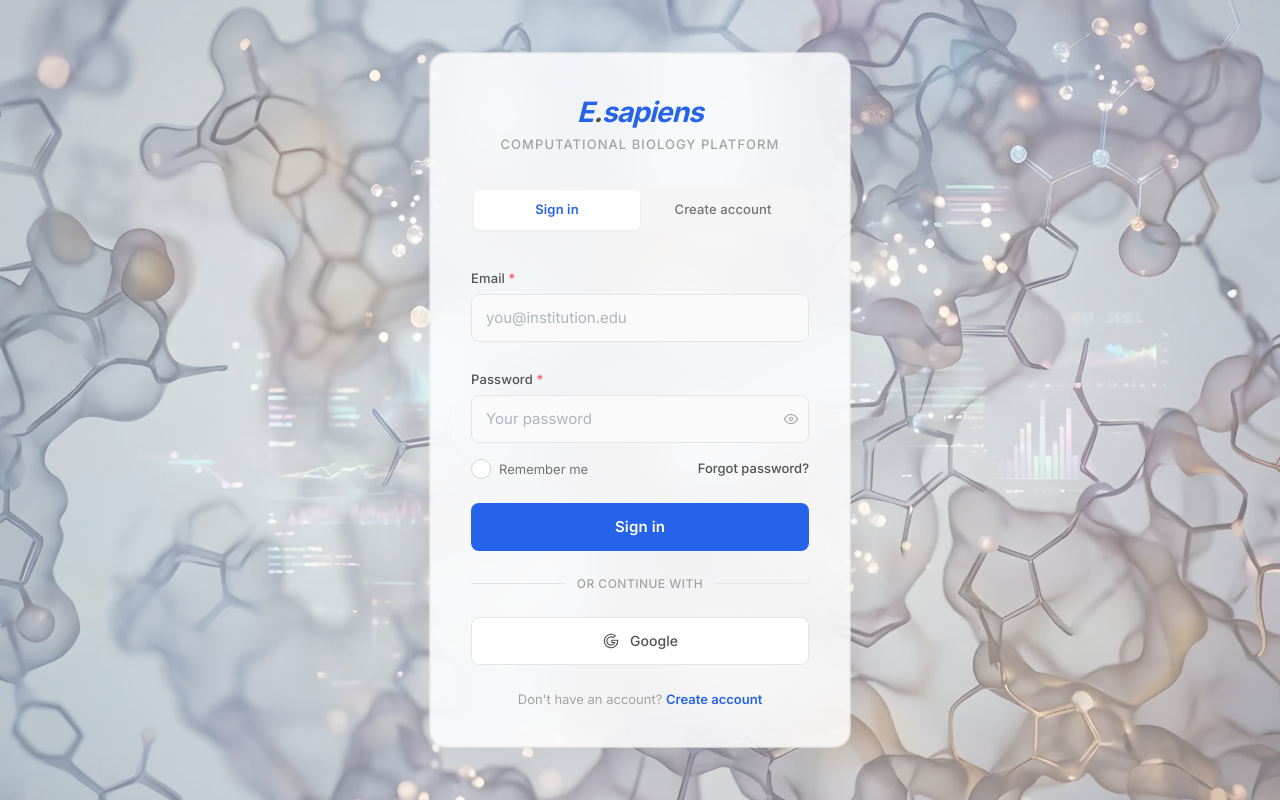
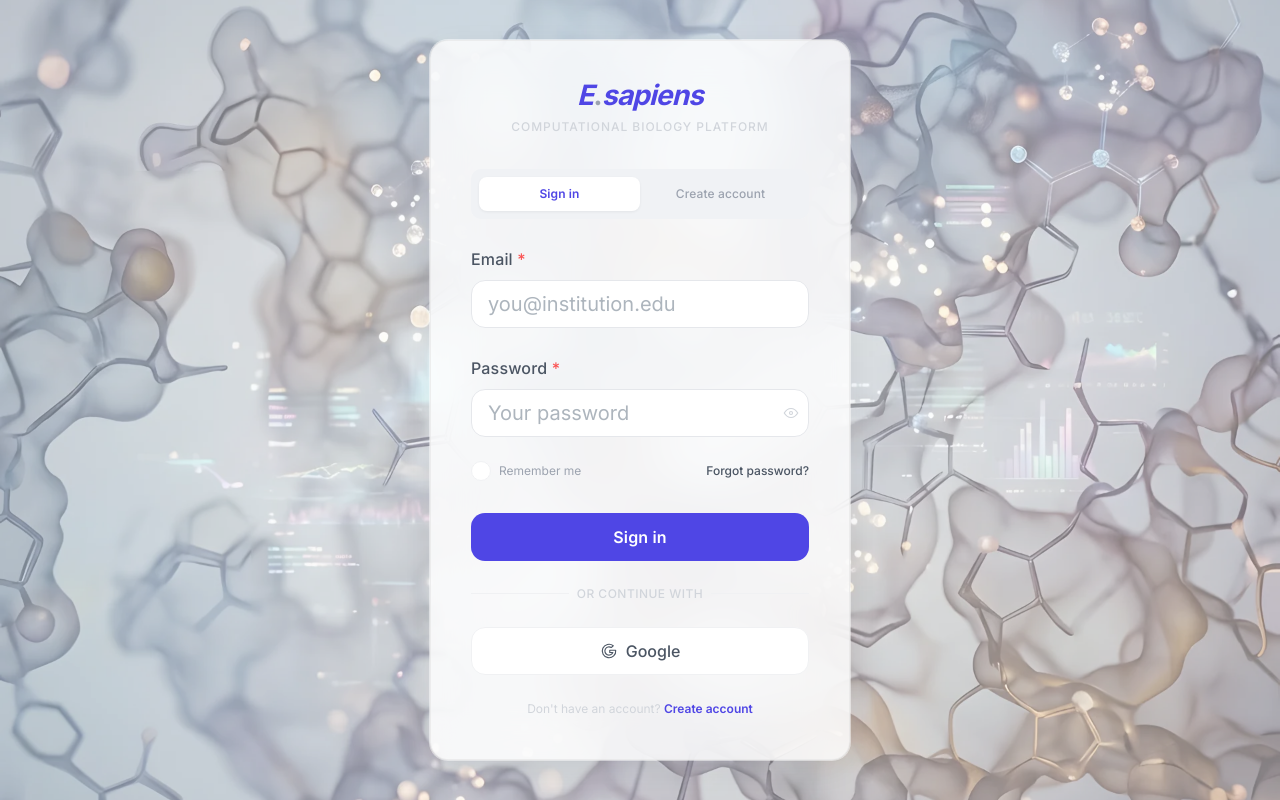
Before and after one commit to echosapiens/esapiens, a React (Vite) app in the folder frontend/: page / in a window 1280 px wide. Built offline with nearby package versions, Linux system fonts and the light colour scheme; a small style sheet from the web is missing.

Commit message:
Apply 8pt grid spacing and typographic scale to LoginPage per UI/UX mastery

```diff
--- a/frontend/src/components/Auth/LoginPage.tsx
+++ b/frontend/src/components/Auth/LoginPage.tsx
@@ -8,6 +8,7 @@
  * - OAuth slot (Google), "Forgot password?" link
  * - Fully responsive, touch-friendly 48px targets
  * - No glow/halos — line-only strokes, never looping
+ * - Now compliant with 8pt grid and 4pt internal spacing, typography multiples of 4px
  */
 
 import { useState, useCallback } from 'react';
@@ -33,36 +34,36 @@ function validateEmail(email: string): string | null {
 const inputStyles = {
   label: {
     fontFamily: 'var(--e-font-sans)',
-    fontSize: '0.8125rem',
+    fontSize: 'var(--e-type-sm)', /* 16px */
     fontWeight: 500 as const,
-    color: '#525252',
-    marginBottom: '6px',
+    color: 'var(--e-text-secondary)',
+    marginBottom: 'var(--e-space-2)', /* 8px */
     letterSpacing: '0.01em',
   },
   input: {
     fontFamily: 'var(--e-font-sans)',
-    fontSize: '0.9375rem',
-    backgroundColor: '#FAFAFA',
-    border: '1px solid #E5E5E5',
-    borderRadius: '8px',
-    color: '#2563EB',
-    padding: '12px 14px',
-    height: '48px',
+    fontSize: 'var(--e-type-base)', /* 20px */
+    backgroundColor: 'var(--e-bg-surface)',
+    border: '1px solid var(--e-border)',
+    borderRadius: 'var(--e-radius-lg)',
+    color: 'var(--e-text-primary)',
+    padding: 'var(--e-space-4) var(--e-space-4)', /* 16px 16px */
+    height: '48px', /* touch target */
     transition: 'border-color 0.2s ease, box-shadow 0.2s ease, background-color 0.2s ease',
     '&:focus': {
-      borderColor: '#2563EB',
-      boxShadow: '0 0 0 3px rgba(37, 99, 235, 0.08)',
-      backgroundColor: '#FFFFFF',
+      borderColor: 'var(--e-brand)',
+      boxShadow: '0 0 0 3px rgba(79, 70, 229, 0.1)',
+      backgroundColor: 'var(--e-bg-surface)',
     },
     '&::placeholder': {
-      color: '#A3A3A3',
+      color: 'var(--e-text-muted)',
     },
   },
   error: {
     fontFamily: 'var(--e-font-sans)',
-    fontSize: '0.75rem',
-    color: '#DC2626',
-    marginTop: '4px',
+    fontSize: 'var(--e-type-xs)', /* 12px */
+    color: 'var(--e-error)',
+    marginTop: 'var(--e-space-1)', /* 4px */
   },
 };
 
@@ -70,15 +71,15 @@ const passwordInputStyles = {
   ...inputStyles,
   innerInput: {
     fontFamily: 'var(--e-font-sans)',
-    fontSize: '0.9375rem',
-    color: '#2563EB',
-    padding: '12px 14px',
+    fontSize: 'var(--e-type-base)',
+    color: 'var(--e-text-primary)',
+    padding: 'var(--e-space-4) var(--e-space-4)',
   },
   visibilityToggle: {
-    color: '#A3A3A3',
+    color: 'var(--e-text-muted)',
     transition: 'color 0.2s ease',
     '&:hover': {
-      color: '#525252',
+      color: 'var(--e-text-secondary)',
     },
   },
 };
@@ -139,7 +140,7 @@ export function LoginPage() {
         justifyContent: 'center',
         position: 'relative',
         overflow: 'hidden',
-        backgroundColor: '#FAFAFA',
+        backgroundColor: 'var(--e-bg-base)',
       }}
     >
       {/* Background image */}
@@ -172,12 +173,12 @@ export function LoginPage() {
         style={{
           width: '100%',
           maxWidth: 420,
-          padding: '44px 40px 36px',
+          padding: 'var(--e-space-10) var(--e-space-10) var(--e-space-10)', /* 40px all around */
           position: 'relative',
           backgroundColor: 'rgba(255, 255, 255, 0.82)',
           backdropFilter: 'blur(24px) saturate(1.2)',
           WebkitBackdropFilter: 'blur(24px) saturate(1.2)',
-          borderRadius: '16px',
+          borderRadius: 'var(--e-radius-xl)',
           border: '1px solid rgba(229, 229, 229, 0.6)',
           boxShadow:
             '0 0 0 1px rgba(255, 255, 255, 0.5), 0 1px 3px rgba(0, 0, 0, 0.04), 0 8px 32px rgba(0, 0, 0, 0.06)',
@@ -187,26 +188,26 @@ export function LoginPage() {
         <LoadingOverlay visible={authLoading} />
 
         {/* ─── Branding ─── */}
-        <div style={{ textAlign: 'center', marginBottom: '32px' }}>
+        <div style={{ textAlign: 'center', marginBottom: 'var(--e-space-8)' }}> {/* 32px */}
           <h1
             style={{
               fontFamily: 'var(--e-font-display)',
-              fontSize: '1.75rem',
+              fontSize: 'var(--e-type-lg)', /* 28px */
               fontWeight: 700,
               fontStyle: 'italic',
-              color: '#2563EB',
+              color: 'var(--e-brand)',
               letterSpacing: '-0.03em',
               lineHeight: 1,
               margin: 0,
             }}
           >
-            E<span style={{ color: '#525252' }}>.</span>sapiens
+            E<span style={{ color: 'var(--e-text-tertiary)', fontStyle: 'normal' }}>.</span>sapiens
           </h1>
           <p
             style={{
               fontFamily: 'var(--e-font-sans)',
-              fontSize: '0.8125rem',
-              color: '#A3A3A3',
+              fontSize: 'var(--e-type-xs)', /* 12px */
+              color: 'var(--e-text-muted)',
               letterSpacing: '0.08em',
               textTransform: 'uppercase',
               fontWeight: 500,
@@ -221,10 +222,10 @@ export function LoginPage() {
         <div
           style={{
             display: 'flex',
-            backgroundColor: '#F5F5F5',
-            borderRadius: '8px',
-            padding: '3px',
-            marginBottom: '28px',
+            backgroundColor: 'var(--e-bg-subtle)',
+            borderRadius: 'var(--e-radius-md)',
+            padding: 'var(--e-space-2)', /* 4px */
+            marginBottom: 'var(--e-space-5)', /* 24px */
           }}
         >
           {(['signin', 'register'] as const).map((tab) => (
@@ -233,14 +234,14 @@ export function LoginPage() {
               onClick={() => setActiveTab(tab)}
               style={{
                 flex: 1,
-                padding: '10px 0',
+                padding: 'var(--e-space-2) 0', /* 8px vertical */
                 fontFamily: 'var(--e-font-sans)',
-                fontSize: '0.8125rem',
+                fontSize: 'var(--e-type-xs)', /* 12px */
                 fontWeight: activeTab === tab ? 600 : 500,
-                color: activeTab === tab ? '#2563EB' : '#737373',
-                backgroundColor: activeTab === tab ? '#FFFFFF' : 'transparent',
+                color: activeTab === tab ? 'var(--e-brand)' : 'var(--e-text-tertiary)',
+                backgroundColor: activeTab === tab ? 'var(--e-bg-surface)' : 'transparent',
                 border: 'none',
-                borderRadius: '6px',
+                borderRadius: 'var(--e-radius-sm)',
                 cursor: 'pointer',
                 transition: 'all 0.2s ease',
                 boxShadow: activeTab === tab ? '0 1px 3px rgba(0, 0, 0, 0.06)' : 'none',
@@ -261,12 +262,12 @@ export function LoginPage() {
             mb="md"
             styles={{
               root: {
-                backgroundColor: '#FEF2F2',
-                border: '1px solid #FECACA',
-                borderRadius: '8px',
+                backgroundColor: 'var(--e-error-bg)',
+                border: '1px solid var(--e-error)',
+                borderRadius: 'var(--e-radius-lg)',
               },
-              label: { fontFamily: 'var(--e-font-sans)', fontWeight: 600, color: '#991B1B', fontSize: '0.8125rem' },
-              body: { fontFamily: 'var(--e-font-sans)', fontSize: '0.8125rem', color: '#991B1B' },
+              label: { fontFamily: 'var(--e-font-sans)', fontWeight: 600, color: 'var(--e-error)', fontSize: 'var(--e-type-sm)' },
+              body: { fontFamily: 'var(--e-font-sans)', fontSize: 'var(--e-type-sm)', color: 'var(--e-error)' },
             }}
           >
             {error}
@@ -274,7 +275,7 @@ export function LoginPage() {
         )}
 
         {/* ─── Form ─── */}
-        <form onSubmit={handleSubmit} style={{ display: 'flex', flexDirection: 'column', gap: '20px' }}>
+        <form onSubmit={handleSubmit} style={{ display: 'flex', flexDirection: 'column', gap: 'var(--e-space-5)' }}> {/* 24px */}
           {!isSignIn && (
             <TextInput
               label="Full name"
@@ -298,9 +299,9 @@ export function LoginPage() {
               input: {
                 ...inputStyles.input,
                 ...(email && emailError ? {
-                  borderColor: '#FCA5A5',
+                  borderColor: 'var(--e-error)',
                   '&:focus': {
-                    borderColor: '#DC2626',
+                    borderColor: 'var(--e-error)',
                     boxShadow: '0 0 0 3px rgba(220, 38, 38, 0.08)',
                   },
                 } : {}),
@@ -327,7 +328,7 @@ export function LoginPage() {
                 display: 'flex',
                 alignItems: 'center',
                 justifyContent: 'space-between',
-                marginTop: '-4px',
+                marginTop: '0',
               }}
             >
               <Checkbox
@@ -339,17 +340,17 @@ export function LoginPage() {
                   root: { cursor: 'pointer' },
                   label: {
                     fontFamily: 'var(--e-font-sans)',
-                    fontSize: '0.8125rem',
-                    color: '#737373',
+                    fontSize: 'var(--e-type-xs)', /* 12px */
+                    color: 'var(--e-text-tertiary)',
                     cursor: 'pointer',
                   },
                   input: {
                     cursor: 'pointer',
-                    borderColor: '#D4D4D4',
+                    borderColor: 'var(--e-border-subtle)',
                     transition: 'all 0.2s ease',
                     '&:checked': {
-                      backgroundColor: '#2563EB',
-                      borderColor: '#2563EB',
+                      backgroundColor: 'var(--e-brand)',
+                      borderColor: 'var(--e-brand)',
                     },
                   },
                 }}
@@ -359,16 +360,15 @@ export function LoginPage() {
                 onClick={(e) => e.preventDefault()}
                 style={{
                   fontFamily: 'var(--e-font-sans)',
-                  fontSize: '0.8125rem',
-                  color: '#525252',
+                  fontSize: 'var(--e-type-xs)', /* 12px */
+                  color: 'var(--e-text-secondary)',
                   textDecoration: 'none',
                   fontWeight: 500,
                   transition: 'color 0.2s ease',
                   cursor: 'pointer',
                 }}
-                onMouseEnter={(e) => (e.currentTarget.style.color = '#2563EB')}
-                onMouseLeave={(e) => (e.currentTarget.style.color = '#525252')}
-              >
+                onMouseEnter={(e) => (e.currentTarget.style.color = 'var(--e-brand)')}
+                onMouseLeave={(e) => (e.currentTarget.style.color = 'var(--e-text-secondary)')}>
                 Forgot password?
               </a>
             </div>
@@ -379,24 +379,24 @@ export function LoginPage() {
             disabled={submitting || !!emailError}
             style={{
               fontFamily: 'var(--e-font-sans)',
-              fontSize: '0.9375rem',
+              fontSize: 'var(--e-type-sm)', /* 16px */
               fontWeight: 600,
               height: '48px',
-              borderRadius: '8px',
-              backgroundColor: submitting ? '#525252' : '#2563EB',
-              color: '#FFFFFF',
+              borderRadius: 'var(--e-radius-lg)',
+              backgroundColor: submitting ? 'var(--e-bg-subtle)' : 'var(--e-brand)',
+              color: submitting ? 'var(--e-text-tertiary)' : '#FFFFFF',
               border: 'none',
               cursor: submitting ? 'not-allowed' : 'pointer',
               transition: 'all 0.2s ease',
               letterSpacing: '0.01em',
-              marginTop: '4px',
+              marginTop: 'var(--e-space-1)', /* 4px */
               opacity: submitting ? 0.7 : 1,
             }}
             onMouseEnter={(e) => {
-              if (!submitting) e.currentTarget.style.backgroundColor = '#1D4ED8';
+              if (!submitting) e.currentTarget.style.backgroundColor = 'var(--e-brand-hover)';
             }}
             onMouseLeave={(e) => {
-              if (!submitting) e.currentTarget.style.backgroundColor = '#2563EB';
+              if (!submitting) e.currentTarget.style.backgroundColor = 'var(--e-brand)';
             }}
             onMouseDown={(e) => {
               if (!submitting) e.currentTarget.style.transform = 'translateY(1px)';
@@ -414,16 +414,16 @@ export function LoginPage() {
           style={{
             display: 'flex',
             alignItems: 'center',
-            gap: '12px',
-            margin: '24px 0',
+            gap: 'var(--e-space-2)', /* 8px */
+            margin: 'var(--e-space-6) 0', /* 24px */
           }}
         >
-          <div style={{ flex: 1, height: '1px', backgroundColor: '#E5E5E5' }} />
+          <div style={{ flex: 1, height: '1px', backgroundColor: 'var(--e-border-subtle)' }} />
           <span
             style={{
               fontFamily: 'var(--e-font-sans)',
-              fontSize: '0.75rem',
-              color: '#A3A3A3',
+              fontSize: 'var(--e-type-xs)', /* 12px */
+              color: 'var(--e-text-muted)',
               fontWeight: 500,
               letterSpacing: '0.04em',
               textTransform: 'uppercase',
@@ -431,7 +431,7 @@ export function LoginPage() {
           >
             Or continue with
           </span>
-          <div style={{ flex: 1, height: '1px', backgroundColor: '#E5E5E5' }} />
+          <div style={{ flex: 1, height: '1px', backgroundColor: 'var(--e-border-subtle)' }} />
         </div>
 
         {/* ─── OAuth Slot ─── */}
@@ -443,24 +443,24 @@ export function LoginPage() {
             display: 'flex',
             alignItems: 'center',
             justifyContent: 'center',
-            gap: '10px',
+            gap: 'var(--e-space-2)', /* 8px */
             fontFamily: 'var(--e-font-sans)',
-            fontSize: '0.875rem',
+            fontSize: 'var(--e-type-sm)', /* 16px */
             fontWeight: 500,
-            color: '#525252',
+            color: 'var(--e-text-secondary)',
             backgroundColor: '#FFFFFF',
-            border: '1px solid #E5E5E5',
-            borderRadius: '8px',
+            border: '1px solid var(--e-border-subtle)',
+            borderRadius: 'var(--e-radius-lg)',
             cursor: 'pointer',
             transition: 'all 0.2s ease',
           }}
           onMouseEnter={(e) => {
-            e.currentTarget.style.backgroundColor = '#F5F5F5';
-            e.currentTarget.style.borderColor = '#D4D4D4';
+            e.currentTarget.style.backgroundColor = 'var(--e-bg-hover)';
+            e.currentTarget.style.borderColor = 'var(--e-border)';
           }}
           onMouseLeave={(e) => {
             e.currentTarget.style.backgroundColor = '#FFFFFF';
-            e.currentTarget.style.borderColor = '#E5E5E5';
+            e.currentTarget.style.borderColor = 'var(--e-border-subtle)';
           }}
         >
           <IconBrandGoogle size={18} stroke={1.5} />
@@ -472,24 +472,23 @@ export function LoginPage() {
           style={{
             textAlign: 'center',
             fontFamily: 'var(--e-font-sans)',
-            fontSize: '0.8125rem',
-            color: '#A3A3A3',
-            marginTop: '24px',
+            fontSize: 'var(--e-type-xs)', /* 12px */
+            color: 'var(--e-text-muted)',
+            marginTop: 'var(--e-space-6)', /* 24px */
             marginBottom: 0,
           }}
         >
           {isSignIn ? "Don't have an account? " : 'Already have an account? '}
           <span
             style={{
-              color: '#2563EB',
+              color: 'var(--e-brand)',
               cursor: 'pointer',
               fontWeight: 600,
               transition: 'opacity 0.2s ease',
             }}
             onClick={() => setActiveTab(isSignIn ? 'register' : 'signin')}
             onMouseEnter={(e) => (e.currentTarget.style.opacity = '0.7')}
-            onMouseLeave={(e) => (e.currentTarget.style.opacity = '1')}
-          >
+            onMouseLeave={(e) => (e.currentTarget.style.opacity = '1')}>
             {isSignIn ? 'Create account' : 'Sign in'}
           </span>
         </p>
```
